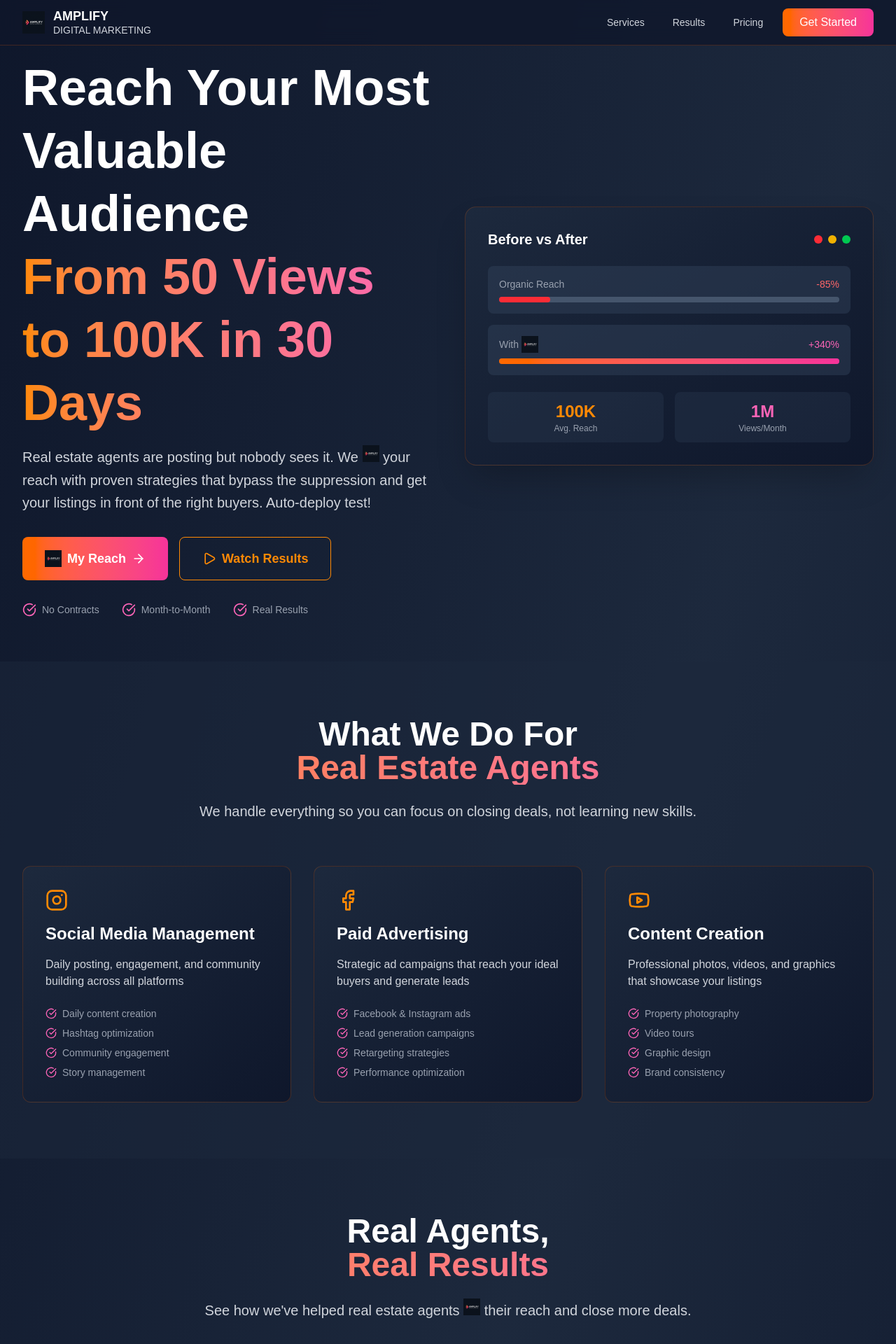
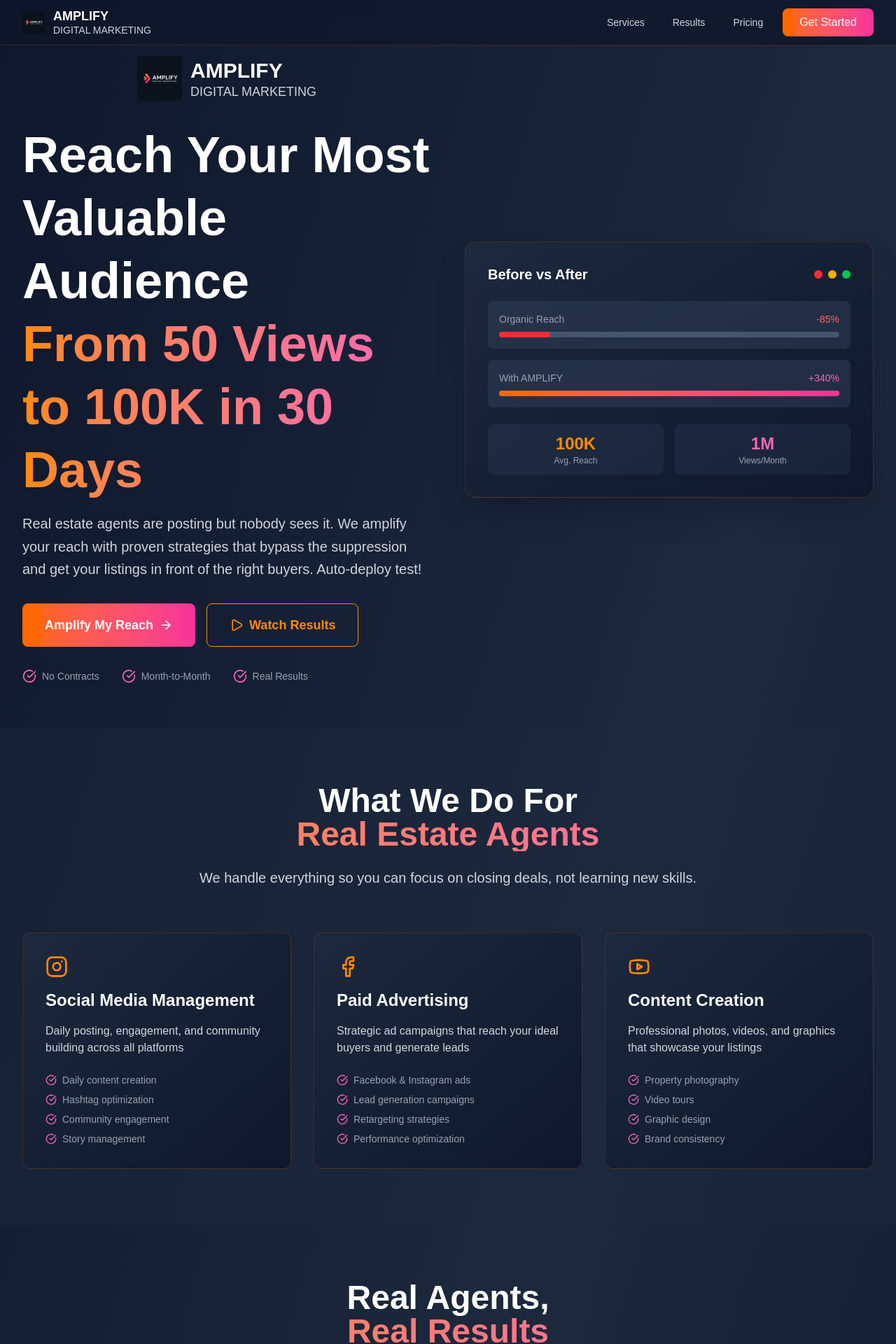
Before and after one commit to Tictockloc08/amplify-landing, a Next.js app: page / in a window 1280 px wide. Shown: the top 1920 px of the page at 70% size. Built offline with nearby package versions, Linux system fonts and the light colour scheme.

Commit message:
Optimize logo placement for better UX
- Logo only in header navigation
- Prominent logo display in hero section
- Reverted all other text back to original 'amplify'/'AMPLIFY' text
- Better user experience with strategic logo placement

```diff
--- a/src/app/page.tsx
+++ b/src/app/page.tsx
@@ -48,6 +48,9 @@ export default function Home() {
               className="space-y-8"
             >
               <div className="space-y-4">
+                <div className="flex justify-center mb-8">
+                  <AmplifyLogo size="xl" />
+                </div>
                 <h1 className="text-5xl lg:text-7xl font-bold leading-tight">
                   Reach Your Most Valuable Audience
                   <span className="block bg-gradient-to-r from-orange-400 to-pink-400 bg-clip-text text-transparent">
@@ -55,13 +58,13 @@ export default function Home() {
                   </span>
                 </h1>
                 <p className="text-xl text-gray-300 leading-relaxed">
-                  Real estate agents are posting but nobody sees it. We <AmplifyLogo size="sm" showText={false} className="inline-flex" /> your reach with proven strategies that bypass the suppression and get your listings in front of the right buyers. Auto-deploy test!
+                  Real estate agents are posting but nobody sees it. We amplify your reach with proven strategies that bypass the suppression and get your listings in front of the right buyers. Auto-deploy test!
                 </p>
               </div>
 
               <div className="flex flex-col sm:flex-row gap-4">
                 <a href="#pricing" className="bg-gradient-to-r from-orange-500 to-pink-500 text-white px-8 py-4 rounded-lg font-semibold text-lg hover:from-orange-600 hover:to-pink-600 transition-all duration-300 transform hover:scale-105 flex items-center justify-center">
-                  <AmplifyLogo size="sm" showText={false} className="mr-2" /> My Reach
+                  Amplify My Reach
                   <ArrowRight className="ml-2 h-5 w-5" />
                 </a>
                 <button
@@ -119,9 +122,7 @@ export default function Home() {
 
                     <div className="bg-slate-700/50 rounded-lg p-4">
                       <div className="flex items-center justify-between mb-2">
-                        <span className="text-sm text-gray-400 flex items-center">
-                          With <AmplifyLogo size="sm" showText={false} className="ml-1" />
-                        </span>
+                        <span className="text-sm text-gray-400">With AMPLIFY</span>
                         <span className="text-sm text-pink-400">+340%</span>
                       </div>
                       <div className="w-full bg-slate-600 rounded-full h-2">
@@ -228,7 +229,7 @@ export default function Home() {
               </span>
             </h2>
             <p className="text-xl text-gray-300 max-w-3xl mx-auto">
-              See how we&apos;ve helped real estate agents <AmplifyLogo size="sm" showText={false} className="inline-flex" /> their reach and close more deals.
+              See how we&apos;ve helped real estate agents amplify their reach and close more deals.
             </p>
           </motion.div>
 
@@ -249,7 +250,7 @@ export default function Home() {
                   </button>
                 </div>
                 <h3 className="text-xl font-bold mb-2">Sarah Johnson, Realtor</h3>
-                <p className="text-gray-300 mb-4">&ldquo;<AmplifyLogo size="sm" showText={false} className="inline-flex" /> increased my lead generation by 300% in just 2 months. I&apos;m closing 3x more deals now.&rdquo;</p>
+                <p className="text-gray-300 mb-4">&ldquo;AMPLIFY increased my lead generation by 300% in just 2 months. I&apos;m closing 3x more deals now.&rdquo;</p>
                 <div className="flex items-center">
                   {[...Array(5)].map((_, i) => (
                     <Star key={i} className="h-5 w-5 text-yellow-400 fill-current" />
@@ -336,9 +337,7 @@ export default function Home() {
 
               <div className="grid md:grid-cols-2 gap-8">
                 <div>
-                  <h3 className="text-3xl font-bold mb-4 flex items-center">
-                    <AmplifyLogo size="md" showText={false} className="mr-3" /> Package
-                  </h3>
+                  <h3 className="text-3xl font-bold mb-4">AMPLIFY Package</h3>
                   <div className="space-y-4 mb-8">
                     <div className="flex items-center">
                       <CheckCircle className="h-5 w-5 text-pink-400 mr-3" />
@@ -390,7 +389,7 @@ export default function Home() {
                   </div>
 
                   <a href="#pricing" className="w-full bg-gradient-to-r from-orange-500 to-pink-500 text-white px-8 py-4 rounded-lg font-semibold text-lg hover:from-orange-600 hover:to-pink-600 transition-all duration-300 transform hover:scale-105 inline-block text-center">
-                    Start <AmplifyLogo size="sm" showText={false} className="inline-flex" />ing Today
+                    Start Amplifying Today
                   </a>
 
                   <p className="text-xs text-gray-500 mt-4">
@@ -413,13 +412,13 @@ export default function Home() {
             className="space-y-8"
           >
             <h2 className="text-4xl lg:text-5xl font-bold">
-              Ready to <AmplifyLogo size="lg" showText={false} className="inline-flex" /> Your
+              Ready to Amplify Your
               <span className="block bg-gradient-to-r from-orange-400 to-pink-400 bg-clip-text text-transparent">
                 Real Estate Business?
               </span>
             </h2>
             <p className="text-xl text-gray-300 max-w-2xl mx-auto">
-              Join hundreds of real estate agents who are already getting better results with <AmplifyLogo size="md" showText={false} className="inline-flex" />.
+              Join hundreds of real estate agents who are already getting better results with AMPLIFY.
             </p>
             <div className="flex flex-col sm:flex-row gap-4 justify-center">
               <a href="#pricing" className="bg-gradient-to-r from-orange-500 to-pink-500 text-white px-8 py-4 rounded-lg font-semibold text-lg hover:from-orange-600 hover:to-pink-600 transition-all duration-300 transform hover:scale-105">
@@ -438,11 +437,11 @@ export default function Home() {
         <div className="max-w-7xl mx-auto">
           <div className="grid md:grid-cols-4 gap-8">
             <div>
-              <div className="mb-4">
-                <AmplifyLogo size="lg" />
-              </div>
+              <h3 className="text-2xl font-bold bg-gradient-to-r from-orange-400 to-pink-400 bg-clip-text text-transparent mb-4">
+                AMPLIFY
+              </h3>
               <p className="text-gray-400">
-                <AmplifyLogo size="sm" showText={false} className="inline-flex" />ing real estate agents&apos; reach and results through proven digital marketing strategies.
+                Amplifying real estate agents&apos; reach and results through proven digital marketing strategies.
               </p>
             </div>
             <div>
@@ -473,7 +472,7 @@ export default function Home() {
             </div>
           </div>
           <div className="border-t border-gray-700 mt-8 pt-8 text-center text-gray-400">
-            <p>&copy; 2024 <AmplifyLogo size="sm" showText={false} className="inline-flex" />. All rights reserved.</p>
+            <p>&copy; 2024 AMPLIFY. All rights reserved.</p>
           </div>
         </div>
       </footer>
```
